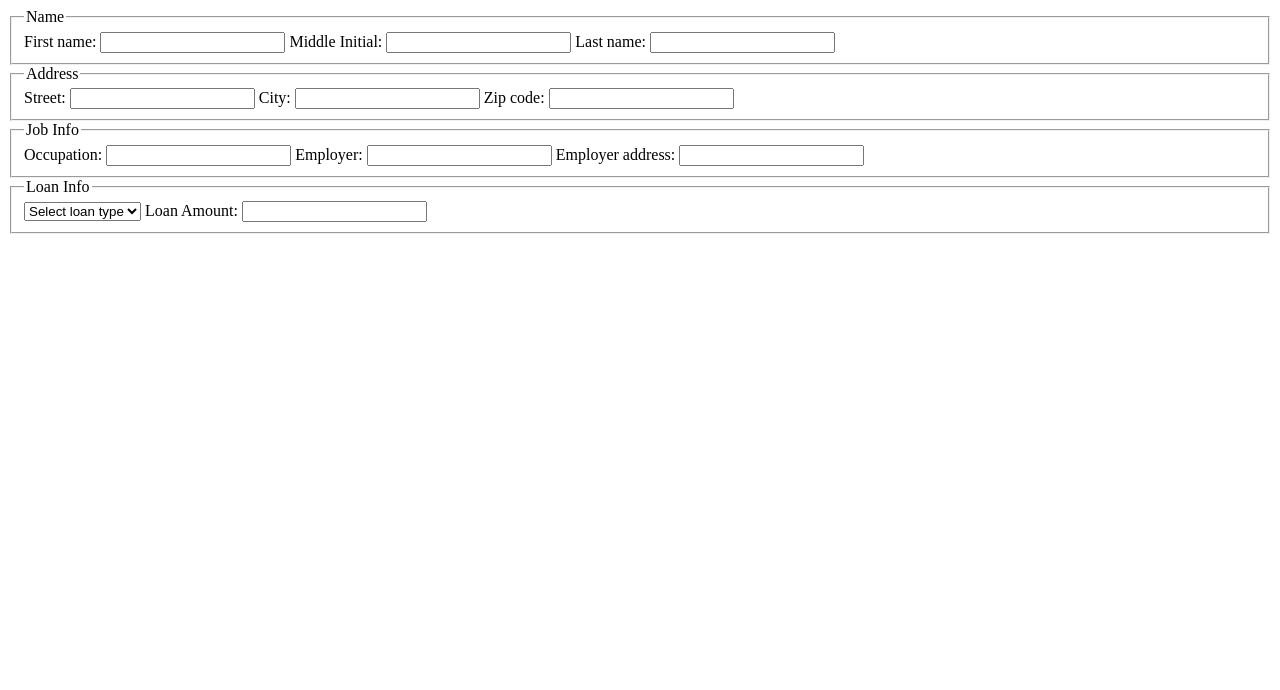
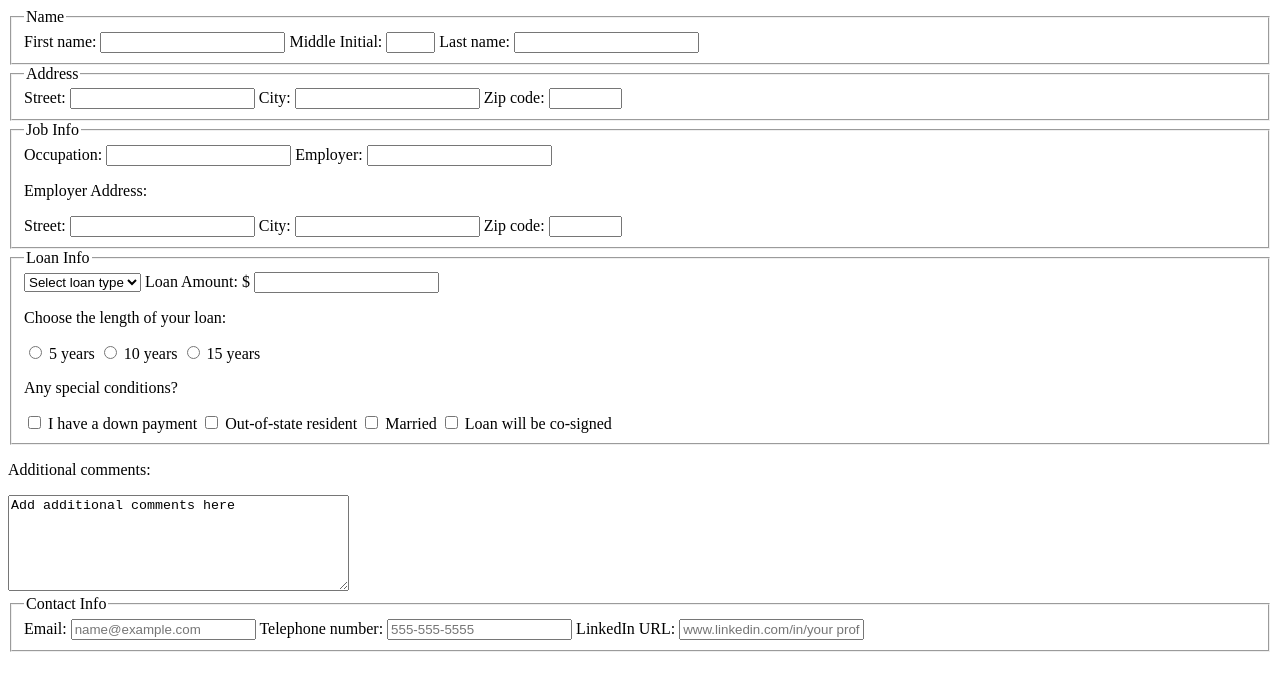
Before and after one commit to JohnDHamm/bankForm-exercise, a plain HTML site: page index.html in a window 1280 px wide. Drawn offline with Linux system fonts and the light colour scheme.

Commit message:
content finished

```diff
--- a/index.html
+++ b/index.html
@@ -11,8 +11,8 @@
 		<legend>Name</legend>
 		<label for="first_name">First name: </label>
 		<input type="text" id="first_name">
-		<label for"middle_initial">Middle Initial: </label>
-		<input type="text" id="middle_initial">
+		<label for="middle_initial">Middle Initial: </label>
+		<input type="text" id="middle_initial" size="3">
 		<label for="last_name">Last name: </label>
 		<input type="text" id="last_name">
 	</fieldset>
@@ -23,7 +23,7 @@
 		<label for="city">City: </label>
 		<input type="text" id="city">
 		<label for="zip">Zip code: </label>
-		<input type="text" id="zip">
+		<input type="text" id="zip" size="6">
 	</fieldset>
 	<fieldset>
 		<legend>Job Info</legend>
@@ -31,8 +31,13 @@
 		<input type="text" id="jobRole">
 		<label for="employer">Employer: </label>
 		<input type="text" id="employer">
-		<label for="empAddress">Employer address: </label>
-		<input type="text" id="empAddress">
+		<p>Employer Address:</p>
+		<label for="emp_street">Street: </label>
+		<input type="text" id="emp_street">
+		<label for="emp_city">City: </label>
+		<input type="text" id="emp_city">
+		<label for="emp_zip">Zip code: </label>
+		<input type="text" id="emp_zip" size="6">
 	</fieldset>
 	<fieldset>
 		<legend>Loan Info</legend>
@@ -43,8 +48,35 @@
 			<option value="personal">Personal</option>
 			<option value="mortgage">Mortgage</option>
 		</select>
-		<label for="loanAmount">Loan Amount: </label>
-		<input type="text" id="loanAmount">
+		<label for="loanAmount">Loan Amount: $</label>
+		<input type="number" id="loanAmount">
+		<p>Choose the length of your loan:</p>
+		<input type="radio" id="loan5" name="loanLength" value="5">
+		<label for="loan5">5 years</label>
+		<input type="radio" id="loan10" name="loanLength" value="10">
+		<label for="loan5">10 years</label>
+		<input type="radio" id="loan15" name="loanLength" value="15">
+		<label for="loan5">15 years</label>
+		<p>Any special conditions?</p>
+		<input type="checkbox" id="downPayment" name="conditions" value="haveDownPayment">
+		<label for="downPayment">I have a down payment</label>
+		<input type="checkbox" id="non-resident" name="conditions" value="nonStateResident">
+		<label for="non-resident">Out-of-state resident</label>
+		<input type="checkbox" id="married" name="conditions" value="married">
+		<label for="married">Married</label>
+		<input type="checkbox" id="coSign" name="conditions" value="coSigned">
+		<label for="coSign">Loan will be co-signed</label>
+	</fieldset>
+	<p>Additional comments:</p>
+	<textarea name="comments" rows="6" cols="40">Add additional comments here</textarea>
+	<fieldset>
+		<legend>Contact Info</legend>
+		<label for="e-mail">Email: </label>
+		<input type="email" id="e-mail" placeholder="name@example.com">
+		<label for="telephone">Telephone number: </label>
+		<input type="tel" id="telephone" placeholder="555-555-5555">
+		<label for="linkedIn">LinkedIn URL: </label>
+		<input type="url" id="linkedIn" placeholder="www.linkedin.com/in/your profile">
 	</fieldset>
 </body>
 </html>
```
